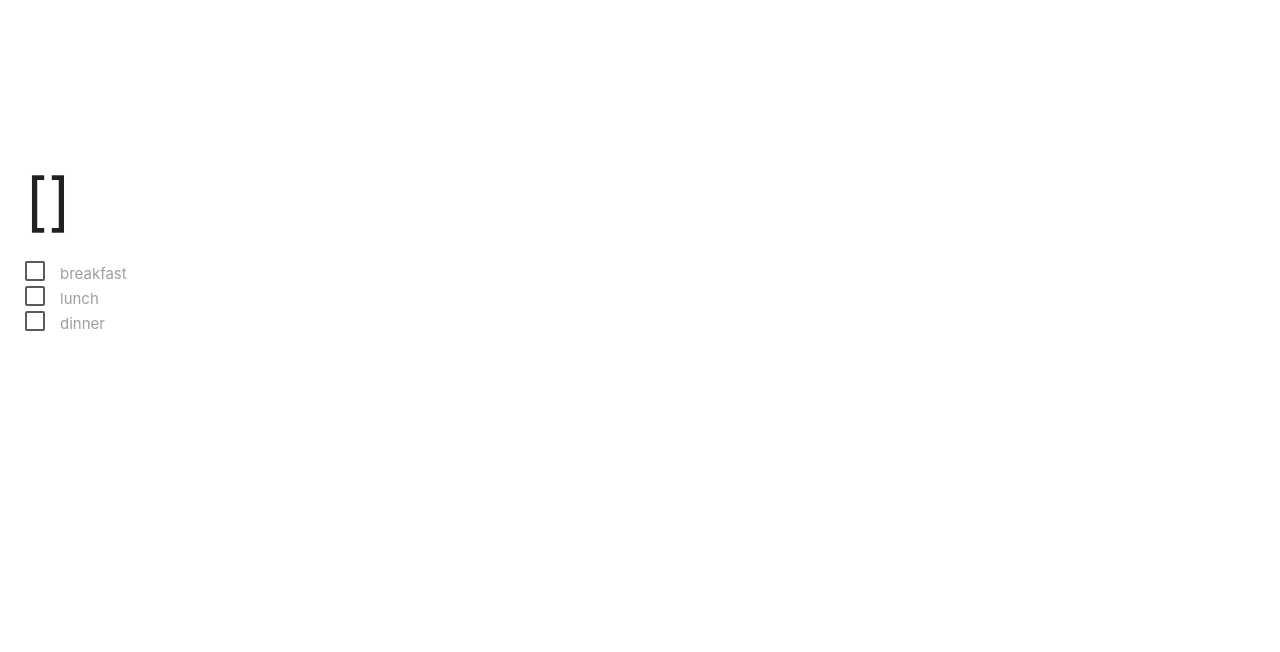
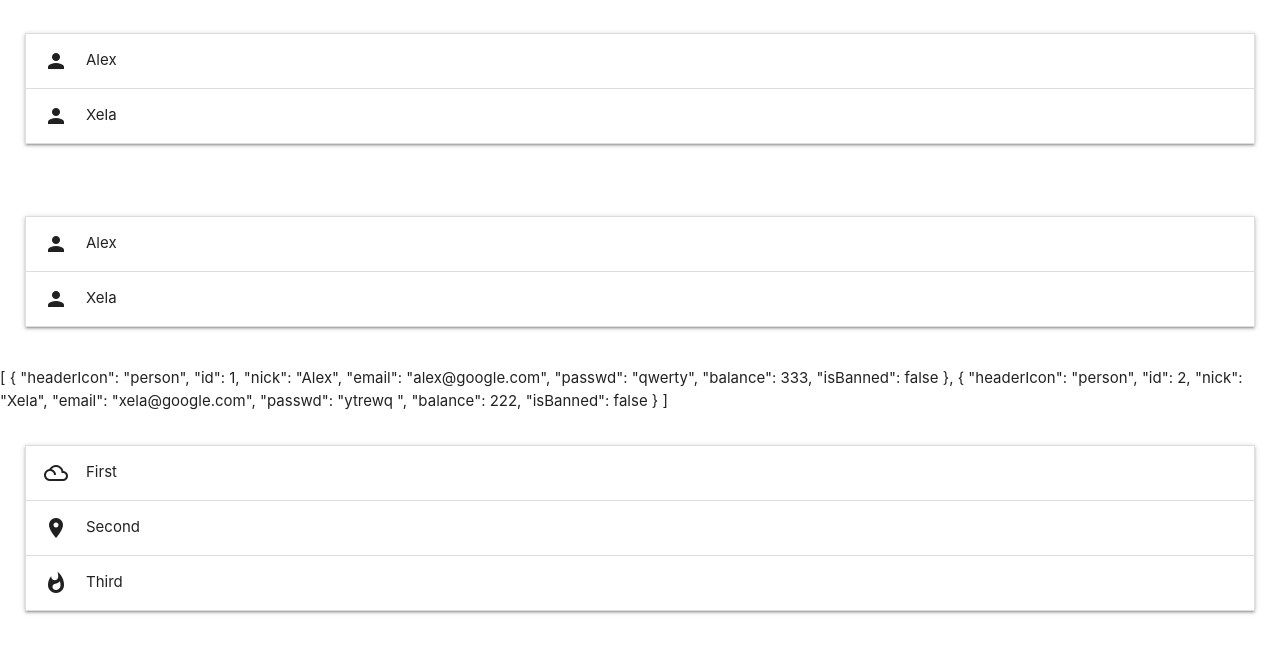
Before and after one commit to Spectr67/custom-elements, a Vue app: page / in a window 1280 px wide. Shown: the top 652 px of the page. Built offline with nearby package versions, Linux system fonts and the light colour scheme.

Commit message:
refactored MCheckBoxes

```diff
--- a/src/App.vue
+++ b/src/App.vue
@@ -17,6 +17,6 @@ export default {
 
 <template>
   <div>
-    <TestContainerB />
+    <TestContainerD />
   </div>
 </template>
--- a/src/TestContainerB.vue
+++ b/src/TestContainerB.vue
@@ -18,6 +18,7 @@ export default {
 </script>
 
 <template>
+  {{ selectedFoodMeals }}
   <section>
     <!-- <article>
       <h1>{{ selectedFoodMeals }}</h1>
@@ -33,7 +34,16 @@ export default {
       <!-- <MCheckBox v-model="isConfirmed" caption="Я согласен" /> -->
     </article>
     <article>
-      <MCheckBoxes :list-availables="availableFoodMeals" />
+      <MCheckBoxes
+        :list-availables="availableFoodMeals"
+        v-model="selectedFoodMeals"
+      />
+    </article>
+    <article>
+      <MCheckBoxes
+        :list-availables="availableFoodMeals"
+        v-model="selectedFoodMeals"
+      />
     </article>
   </section>
 </template>
--- a/src/TestContainerD.vue
+++ b/src/TestContainerD.vue
@@ -62,7 +62,7 @@ export default {
     <article>
       <MAccordion :list="users">
         <template #header="{ item }">
-          <span v-on:click="item = {}">{{ item.nick }}</span>
+          <span v-on:click="item += {}">{{ item.nick }}</span>
         </template>
         <template #body="{ item, o }">
           {{ o }}
--- a/src/components/MCheckBoxes.vue
+++ b/src/components/MCheckBoxes.vue
@@ -4,29 +4,44 @@ import MCheckBox from './MCheckBox.vue'
 export default {
   components: { MCheckBox },
 
-  props: ['listAvailables'],
+  props: ['listAvailables', 'modelValue'],
 
   emits: ['update:modelValue'],
 
-  data() {
-    return {
-      array: [],
-    }
+  computed: {
+    selected: {
+      get() {
+        return this.modelValue || []
+      },
+      set(newSelected) {
+        this.$emit('update:modelValue', newSelected)
+      },
+    },
   },
 }
 </script>
 
 <template>
-  <h1>{{ array }}</h1>
   <div>
     <MCheckBox
-      v-for="item of listAvailables"
+      v-for="item in listAvailables"
       :key="item"
       :caption="item"
-      :model-value="array.includes(item)"
+      :model-value="selected.includes(item)"
       @update:model-value="
-        $event ? array.push(item) : (array = array.filter(a => a !== item))
+        checked => {
+          if (checked && !selected.includes(item)) {
+            selected = [...selected, item]
+          } else if (!checked) {
+            selected = selected.filter(i => i !== item)
+          }
+        }
       "
     />
   </div>
 </template>
+
+<!-- :selected="modelValue[value]"
+      @update:selected="
+        $emit('update:modelValue', { ...modelValue, [value]: $event })
+      " -->
```
